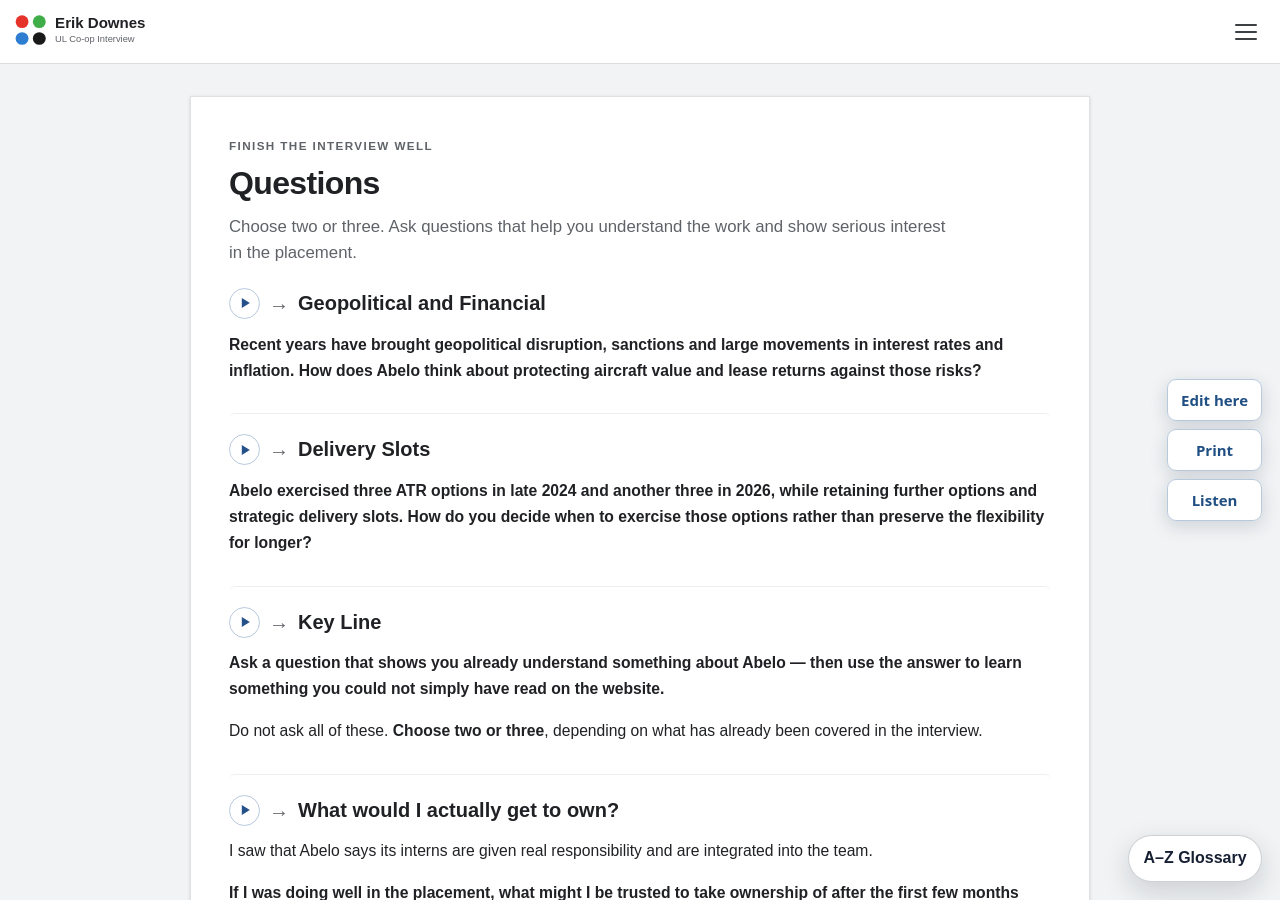
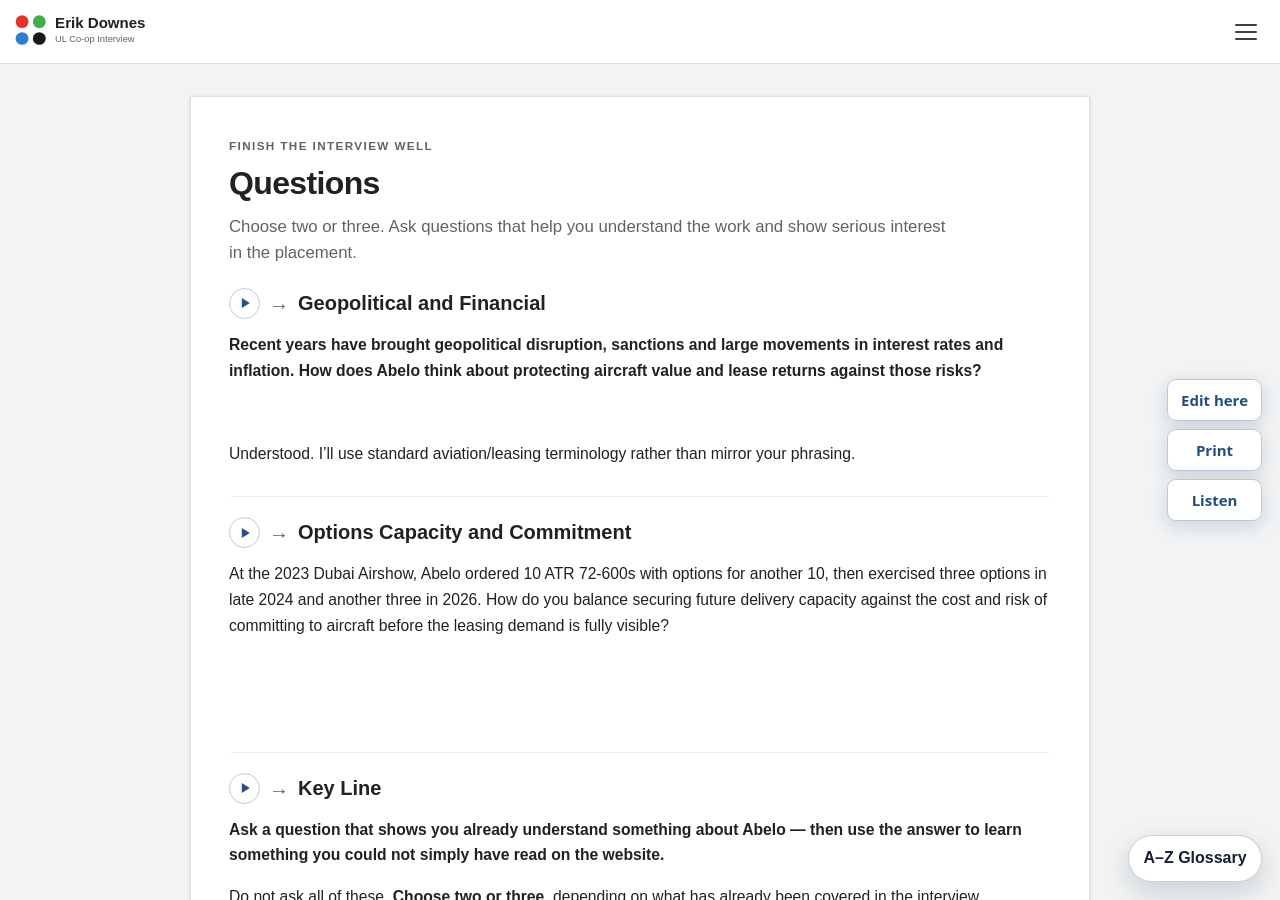
Before and after one commit to ronandownes/coop, a Jekyll site: the page built from questions.md, in a window 1280 px wide and 900 px high. Built offline with Jekyll 4.4.1, drawn with Linux system fonts in a browser that asks for light colours.

Commit message:
Update questions.md (via Pages CMS)

```diff
--- a/questions.md
+++ b/questions.md
@@ -11,9 +11,23 @@
 
 **Recent years have brought geopolitical disruption, sanctions and large movements in interest rates and inflation. How does Abelo think about protecting aircraft value and lease returns against those risks?**
 
-## Options | Delivery Slots
 
-**Abelo exercised three ATR options in late 2024 and another three in 2026, while retaining further options and strategic delivery slots. How do you decide when to exercise those options rather than preserve the flexibility for longer?**
+
+&nbsp;
+
+Understood. I’ll use standard aviation/leasing terminology rather than mirror your phrasing.
+
+## Options |  Options Capacity and Commitment
+
+At the 2023 Dubai Airshow, Abelo ordered 10 ATR 72-600s with options for another 10, then exercised three options in late 2024 and another three in 2026. How do you balance securing future delivery capacity against the cost and risk of committing to aircraft before the leasing demand is fully visible?
+
+
+
+&nbsp;
+
+&nbsp;
+
+
 
 ## Key Line
 
@@ -75,8 +89,6 @@
 
 ## David Cann | What distinguishes the students who succeed?
 
-
-
 ![image.png](blob:https:/app.pagescms.org/0e59ec31-be52-47a5-81bd-6538f5962852)
 
 
```
